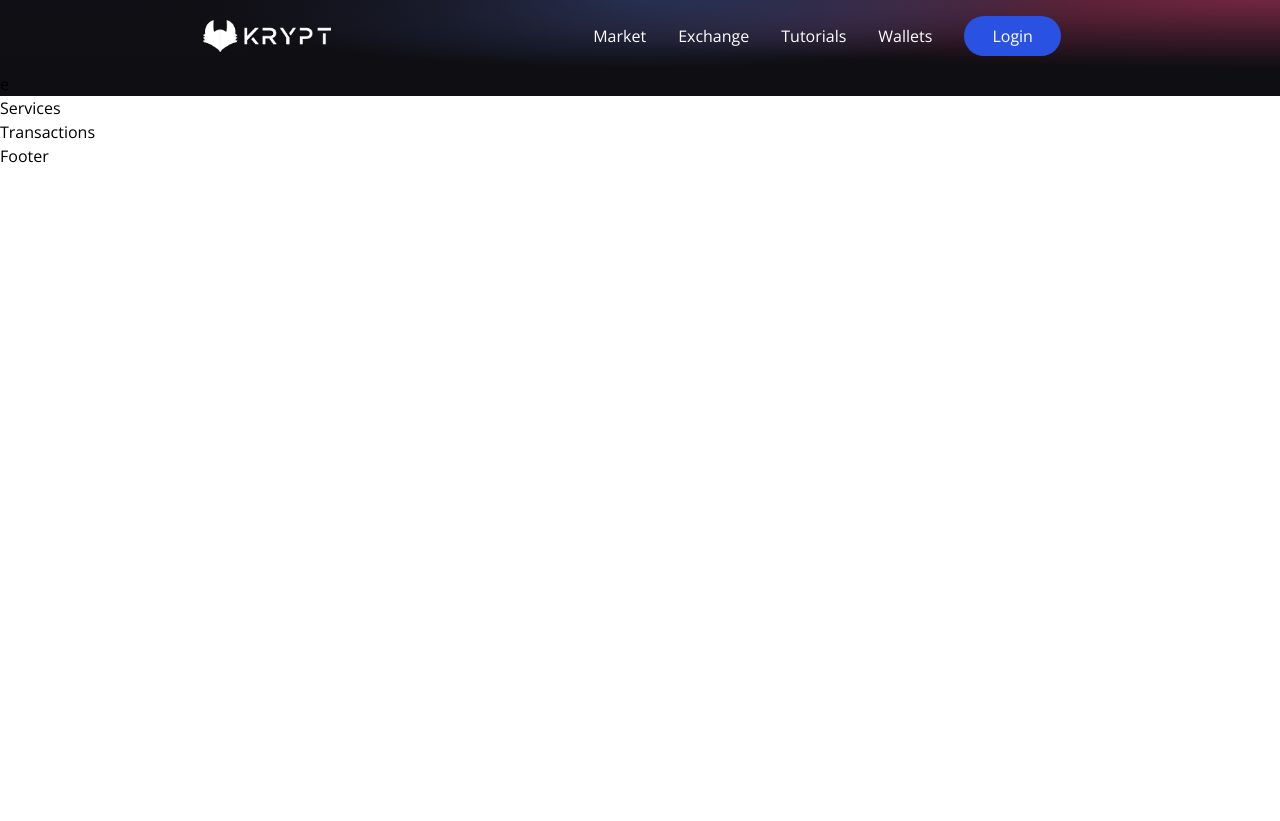
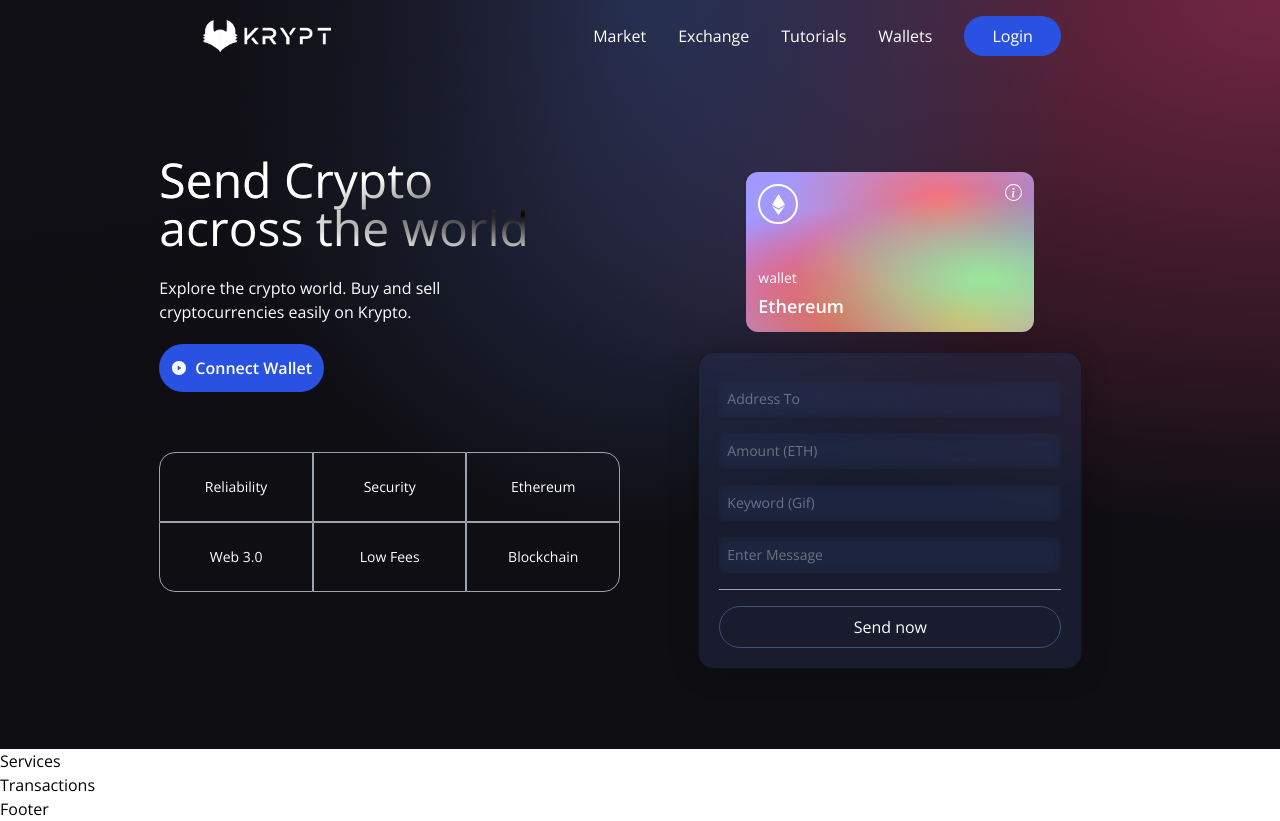
Before and after one commit to Yasin-97/BiTrade, a React (Vite) app in the folder client/: page / in a window 1280 px wide. Before the commit the page ends 800 px from the top, so only its background shows below. Built offline with nearby package versions, Linux system fonts and the light colour scheme.

Commit message:
created the UI of welcome page

```diff
--- a/client/package.json
+++ b/client/package.json
@@ -10,6 +10,7 @@
     "preview": "vite preview"
   },
   "dependencies": {
+    "@tailwindcss/forms": "^0.5.7",
     "ethers": "^6.12.0",
     "react": "^18.2.0",
     "react-dom": "^18.2.0",
--- a/client/src/components/Welcome.tsx
+++ b/client/src/components/Welcome.tsx
@@ -1,7 +1,121 @@
-import React from "react";
+import { AiFillPlayCircle } from "react-icons/ai";
+import { SiEthereum } from "react-icons/si";
+import { BsInfoCircle } from "react-icons/bs";
+import { ChangeEvent } from "react";
 
-type Props = {};
+const companyCommonStyles =
+  "min-h-[70px] sm:px-0 px-2 sm:min-w-[120px] flex justify-center items-center border-[0.5px] border-gray-400 text-sm font-light text-white";
+type InputType = {
+  placeholder: string;
+  name: string;
+  type: string;
+  value?: string | number | undefined;
+  handleChange: (e: ChangeEvent<HTMLInputElement>, name: string) => void;
+};
+const Input = ({ placeholder, name, type, value, handleChange }: InputType) => (
+  <input
+    placeholder={placeholder}
+    type={type}
+    step="0.0001"
+    value={value}
+    onChange={(e) => handleChange(e, name)}
+    className="my-2 w-full rounded-sm p-2 outline-none bg-transparent text-white border-none text-sm white-glassmorphism"
+  />
+);
 
-export default function Welcome({}: Props) {
-  return <div>e</div>;
+export default function Welcome({}) {
+  const handleSubmit = (e) => {};
+  const handleChange = (e) => {};
+  return (
+    <div className="flex w-full justify-center items-center">
+      <div className="flex mf:flex-row flex-col items-start justify-between md:p-20 py-12 px-4">
+        <div className="flex flex-1 justify-start items-start flex-col mf:mr-10">
+          <h1 className="text-3xl sm:text-5xl text-white text-gradient py-1">
+            Send Crypto <br /> across the world
+          </h1>
+          <p className="text-left mt-5 text-white font-light md:w-9/12 w-11/12 text-base">
+            Explore the crypto world. Buy and sell cryptocurrencies easily on
+            Krypto.
+          </p>
+          <button
+            type="button"
+            className="flex flex-row justify-center items-center my-5 bg-[#2952e3] p-3 rounded-full cursor-pointer hover:bg-[#2546bd]"
+          >
+            <AiFillPlayCircle className="text-white mr-2" />
+            <p className="text-white text-base font-semibold">Connect Wallet</p>
+          </button>
+          <div className="grid sm:grid-cols-3 grid-cols-2 w-full mt-10">
+            <div className={`rounded-tl-2xl ${companyCommonStyles}`}>
+              Reliability
+            </div>
+            <div className={companyCommonStyles}>Security</div>
+            <div className={`sm:rounded-tr-2xl ${companyCommonStyles}`}>
+              Ethereum
+            </div>
+            <div className={`sm:rounded-bl-2xl ${companyCommonStyles}`}>
+              Web 3.0
+            </div>
+            <div className={companyCommonStyles}>Low Fees</div>
+            <div className={`rounded-br-2xl ${companyCommonStyles}`}>
+              Blockchain
+            </div>
+          </div>
+        </div>
+        <div className="flex flex-col flex-1 items-center justify-start w-full mf:mt-0 mt-10">
+          <div className="p-3 flex justify-end items-start flex-col rounded-xl h-40 sm:w-72 w-full my-5 eth-card .white-glassmorphism ">
+            <div className="flex justify-between flex-col w-full h-full">
+              <div className="flex justify-between items-start">
+                <div className="w-10 h-10 rounded-full border-2 border-white flex justify-center items-center">
+                  <SiEthereum fontSize={21} color="#fff" />
+                </div>
+                <BsInfoCircle fontSize={17} color="#fff" />
+              </div>
+              <div>
+                <p className="text-white font-light text-sm">wallet</p>
+                <p className="text-white font-semibold text-lg mt-1">
+                  Ethereum
+                </p>
+              </div>
+            </div>
+          </div>
+          <div className="p-5 sm:w-96 w-full flex flex-col justify-start items-center blue-glassmorphism">
+            <Input
+              placeholder="Address To"
+              name="addressTo"
+              type="text"
+              handleChange={handleChange}
+            />
+            <Input
+              placeholder="Amount (ETH)"
+              name="amount"
+              type="number"
+              handleChange={handleChange}
+            />
+            <Input
+              placeholder="Keyword (Gif)"
+              name="keyword"
+              type="text"
+              handleChange={handleChange}
+            />
+            <Input
+              placeholder="Enter Message"
+              name="message"
+              type="text"
+              handleChange={handleChange}
+            />
+
+            <div className="h-[1px] w-full bg-gray-400 my-2" />
+
+            <button
+              type="button"
+              onClick={handleSubmit}
+              className="text-white w-full mt-2 border-[1px] p-2 border-[#3d4f7c] hover:bg-[#3d4f7c] rounded-full cursor-pointer"
+            >
+              Send now
+            </button>
+          </div>
+        </div>
+      </div>
+    </div>
+  );
 }
--- a/client/tailwind.config.js
+++ b/client/tailwind.config.js
@@ -1,4 +1,4 @@
-export default {
+module.exports = {
   purge: ["./src/**/*.{js,jsx,ts,tsx}", "./public/index.html"],
   mode: "jit",
   darkMode: false, // or 'media' or 'class'
@@ -31,5 +31,5 @@
   variants: {
     extend: {},
   },
-  plugins: [import("@tailwindcss/forms")],
+  plugins: [require("@tailwindcss/forms")],
 };
```
Also changed, not shown: 1 other file (tests, documents, lock files or other folders).
